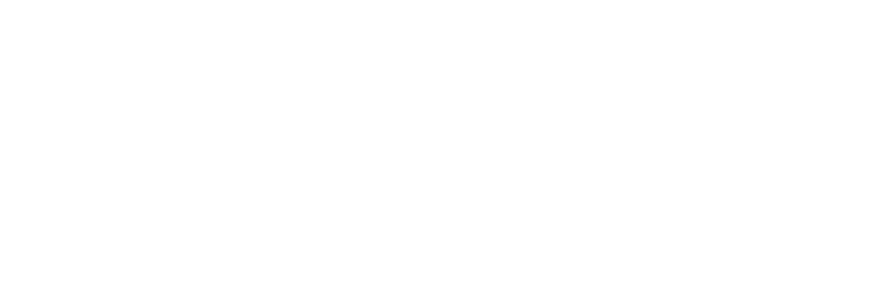
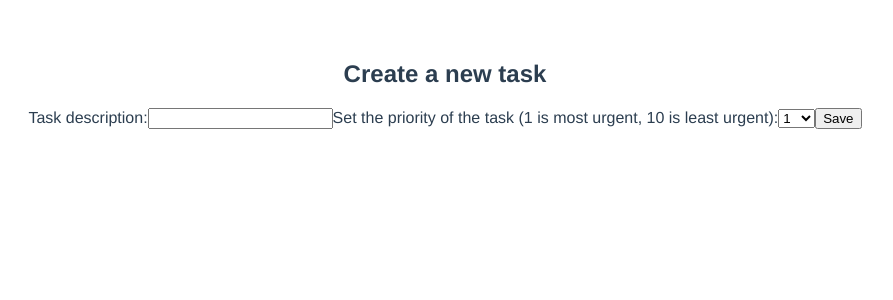
Before and after one commit to StevenCK1/tasks_list, a Vue app in the folder tasks_app/: page / in a window 1280 px wide. Shown: the top 300 px of the page, without its empty margins (195-1088 px from the left). Built offline with nearby package versions, Linux system fonts and the light colour scheme.

Commit message:
created html layout for the new task input

```diff
--- a/tasks_app/src/App.vue
+++ b/tasks_app/src/App.vue
@@ -1,16 +1,16 @@
 <template>
   <div id="app">
-    <!-- <HelloWorld msg="Welcome to Your Vue.js App" /> -->
+    <TaskInput />
   </div>
 </template>
 
 <script>
-// import HelloWorld from './components/HelloWorld.vue'
+import TaskInput from "./components/TaskInput.vue";
 
 export default {
   name: "App",
   components: {
-    // HelloWorld
+    TaskInput,
   },
 };
 </script>
--- /dev/null
+++ b/tasks_app/src/components/TaskInput.vue
@@ -0,0 +1,34 @@
+<template>
+  <div class="taskInput">
+    <h2>Create a new task</h2>
+
+    <label for="textInput">Task description:</label>
+    <input type="text" id="textInput" />
+    <label for="priorityNumber"
+      >Set the priority of the task (1 is most urgent, 10 is least
+      urgent):</label
+    >
+    <select id="priorityNumber">
+      <option value="1">1</option>
+      <option value="2">2</option>
+      <option value="3">3</option>
+      <option value="4">4</option>
+      <option value="5">5</option>
+      <option value="6">6</option>
+      <option value="7">7</option>
+      <option value="8">8</option>
+      <option value="9">9</option>
+      <option value="10">10</option>
+    </select>
+    <button type="button">Save</button>
+  </div>
+</template>
+
+<script>
+export default {
+  name: "TaskInput",
+};
+</script>
+
+<!-- Add "scoped" attribute to limit CSS to this component only -->
+<style scoped></style>
```
Also changed, not shown: tasks_app/src/components/HelloWorld.vue (deleted, +0 -58 lines).
